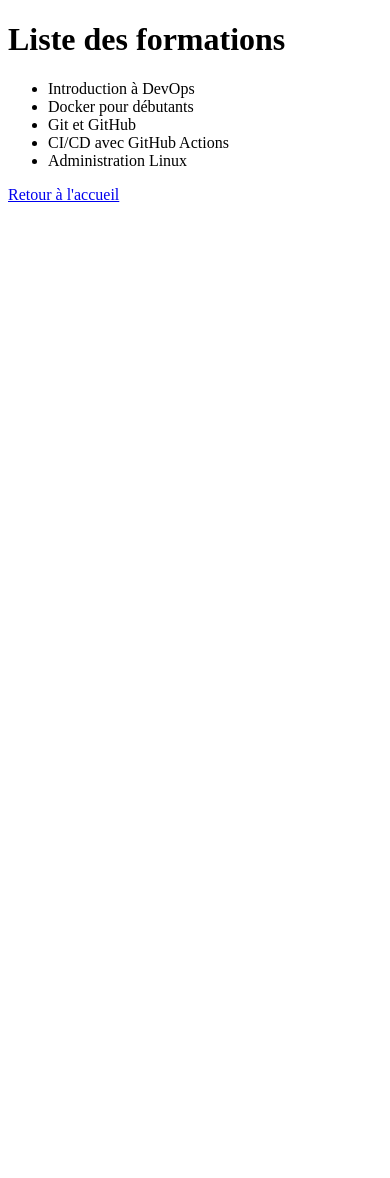
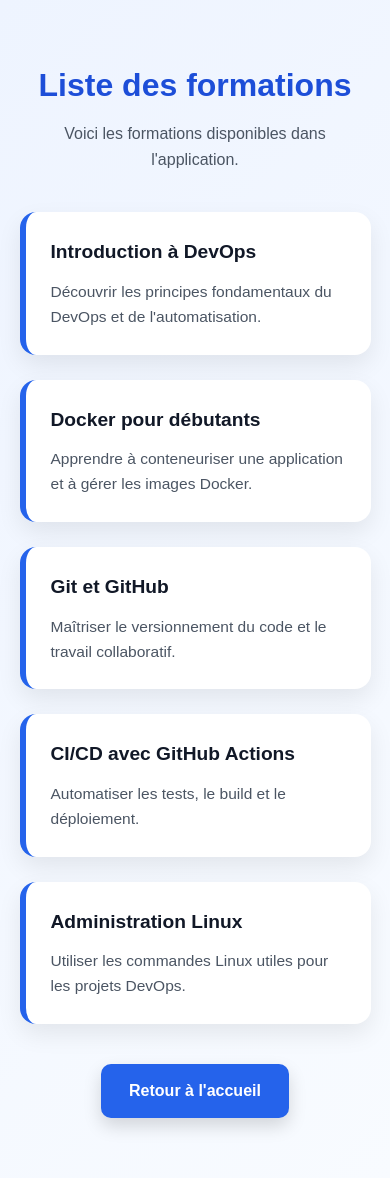
Before and after one commit to NOUMIM/mini-projet-devops, a Flask app: page /formations in a window 390 px wide. Before the commit the page ends 202 px from the top, so only its background shows below. Run offline with Flask 3, Linux system fonts and the light colour scheme.

Commit message:
Ajout de PostgreSQL au projet

```diff
--- a/app.py
+++ b/app.py
@@ -1,24 +1,85 @@
+import os
+import time
 from flask import Flask, render_template
+from flask_sqlalchemy import SQLAlchemy
+from sqlalchemy import text
 
 app = Flask(__name__)
 
-formations = [
-    "Introduction à DevOps",
-    "Docker pour débutants",
-    "Git et GitHub",
-    "CI/CD avec GitHub Actions",
-    "Administration Linux"
-]
+app.config["SQLALCHEMY_DATABASE_URI"] = os.getenv(
+    "DATABASE_URL",
+    "sqlite:///formations.db"
+)
+app.config["SQLALCHEMY_TRACK_MODIFICATIONS"] = False
+
+db = SQLAlchemy(app)
+
+
+class Formation(db.Model):
+    id = db.Column(db.Integer, primary_key=True)
+    titre = db.Column(db.String(100), nullable=False)
+    description = db.Column(db.String(255), nullable=False)
+
+
+def attendre_base_de_donnees():
+    for i in range(10):
+        try:
+            db.session.execute(text("SELECT 1"))
+            print("Base de données connectée.")
+            return
+        except Exception:
+            print(f"Tentative {i + 1}/10 : base de données indisponible...")
+            time.sleep(2)
+    print("Impossible de se connecter à la base de données.")
+
+
+def initialiser_base():
+    db.create_all()
+
+    if Formation.query.count() == 0:
+        formations_initiales = [
+            Formation(
+                titre="Introduction à DevOps",
+                description="Découvrir les principes fondamentaux du DevOps et de l'automatisation."
+            ),
+            Formation(
+                titre="Docker pour débutants",
+                description="Apprendre à conteneuriser une application et à gérer les images Docker."
+            ),
+            Formation(
+                titre="Git et GitHub",
+                description="Maîtriser le versionnement du code et le travail collaboratif."
+            ),
+            Formation(
+                titre="CI/CD avec GitHub Actions",
+                description="Automatiser les tests, le build et le déploiement."
+            ),
+            Formation(
+                titre="Administration Linux",
+                description="Utiliser les commandes Linux utiles pour les projets DevOps."
+            )
+        ]
+
+        db.session.add_all(formations_initiales)
+        db.session.commit()
+        print("Données initiales insérées avec succès.")
+
+
+with app.app_context():
+    attendre_base_de_donnees()
+    initialiser_base()
+
 
 @app.route("/")
 def accueil():
     return render_template("index.html")
 
+
 @app.route("/formations")
 def liste_formations():
+    formations = Formation.query.all()
     return render_template("formations.html", formations=formations)
+
 
 if __name__ == "__main__":
     app.run(host="0.0.0.0", port=3000)
-
-    # test pipeline
--- a/requirements.txt
+++ b/requirements.txt
@@ -1 +1,3 @@
 Flask==3.0.0
+Flask-SQLAlchemy==3.1.1
+psycopg2-binary==2.9.9
--- /dev/null
+++ b/static/style.css
@@ -0,0 +1,149 @@
+* {
+    margin: 0;
+    padding: 0;
+    box-sizing: border-box;
+}
+
+body {
+    font-family: Arial, sans-serif;
+    background: linear-gradient(135deg, #eef4ff, #f8fbff);
+    color: #1f2937;
+    line-height: 1.6;
+}
+
+.container {
+    width: 90%;
+    max-width: 1100px;
+    margin: auto;
+}
+
+.hero {
+    min-height: 70vh;
+    display: flex;
+    align-items: center;
+    text-align: center;
+    background: linear-gradient(135deg, #2563eb, #1d4ed8);
+    color: white;
+    padding: 60px 20px;
+}
+
+.hero h1 {
+    font-size: 3rem;
+    margin-bottom: 20px;
+}
+
+.hero p {
+    max-width: 700px;
+    margin: 0 auto 30px;
+    font-size: 1.1rem;
+}
+
+.btn {
+    display: inline-block;
+    background-color: white;
+    color: #1d4ed8;
+    text-decoration: none;
+    padding: 14px 28px;
+    border-radius: 10px;
+    font-weight: bold;
+    transition: 0.3s ease;
+    box-shadow: 0 8px 18px rgba(0, 0, 0, 0.15);
+}
+
+.btn:hover {
+    transform: translateY(-2px);
+    background-color: #eaf1ff;
+}
+
+.btn.secondary {
+    background-color: #2563eb;
+    color: white;
+}
+
+.btn.secondary:hover {
+    background-color: #1d4ed8;
+}
+
+.features {
+    display: grid;
+    grid-template-columns: repeat(auto-fit, minmax(250px, 1fr));
+    gap: 25px;
+    margin: 60px 0;
+}
+
+.card {
+    background: white;
+    padding: 30px;
+    border-radius: 16px;
+    box-shadow: 0 10px 25px rgba(0, 0, 0, 0.08);
+}
+
+.card h2 {
+    color: #1d4ed8;
+    margin-bottom: 15px;
+    font-size: 1.3rem;
+}
+
+.page-content {
+    padding: 60px 0;
+}
+
+.page-header {
+    text-align: center;
+    margin-bottom: 40px;
+}
+
+.page-header h1 {
+    font-size: 2.5rem;
+    color: #1d4ed8;
+    margin-bottom: 10px;
+}
+
+.page-header p {
+    color: #4b5563;
+}
+
+.formations-grid {
+    display: grid;
+    grid-template-columns: repeat(auto-fit, minmax(260px, 1fr));
+    gap: 25px;
+}
+
+.formation-card {
+    background: white;
+    padding: 25px;
+    border-radius: 16px;
+    border-left: 6px solid #2563eb;
+    box-shadow: 0 10px 25px rgba(0, 0, 0, 0.08);
+    transition: 0.3s ease;
+}
+
+.formation-card:hover {
+    transform: translateY(-5px);
+}
+
+.formation-card h2 {
+    font-size: 1.2rem;
+    color: #111827;
+    margin-bottom: 12px;
+}
+
+.formation-card p {
+    color: #4b5563;
+    font-size: 0.97rem;
+}
+
+.back-area {
+    text-align: center;
+    margin-top: 40px;
+}
+
+@media (max-width: 768px) {
+    .hero h1 {
+        font-size: 2.2rem;
+    }
+
+    .page-header h1 {
+        font-size: 2rem;
+    }
+}
--- a/templates/formations.html
+++ b/templates/formations.html
@@ -2,15 +2,29 @@
 <html lang="fr">
 <head>
     <meta charset="UTF-8">
-    <title>Formations</title>
+    <meta name="viewport" content="width=device-width, initial-scale=1.0">
+    <title>Liste des formations</title>
+    <link rel="stylesheet" href="{{ url_for('static', filename='style.css') }}">
 </head>
 <body>
-    <h1>Liste des formations</h1>
-    <ul>
-        {% for formation in formations %}
-            <li>{{ formation }}</li>
-        {% endfor %}
-    </ul>
-    <a href="/">Retour à l'accueil</a>
+    <main class="container page-content">
+        <section class="page-header">
+            <h1>Liste des formations</h1>
+            <p>Voici les formations disponibles dans l'application.</p>
+        </section>
+
+        <section class="formations-grid">
+            {% for formation in formations %}
+            <div class="formation-card">
+                <h2>{{ formation.titre }}</h2>
+                <p>{{ formation.description }}</p>
+            </div>
+            {% endfor %}
+        </section>
+
+        <div class="back-area">
+            <a href="/" class="btn secondary">Retour à l'accueil</a>
+        </div>
+    </main>
 </body>
 </html>
```
Also changed, not shown: docker-compose.yml (+20 -0 lines), templates/index.html (+38 -4 lines), .github/workflows/ci.yml, 1 other file.
